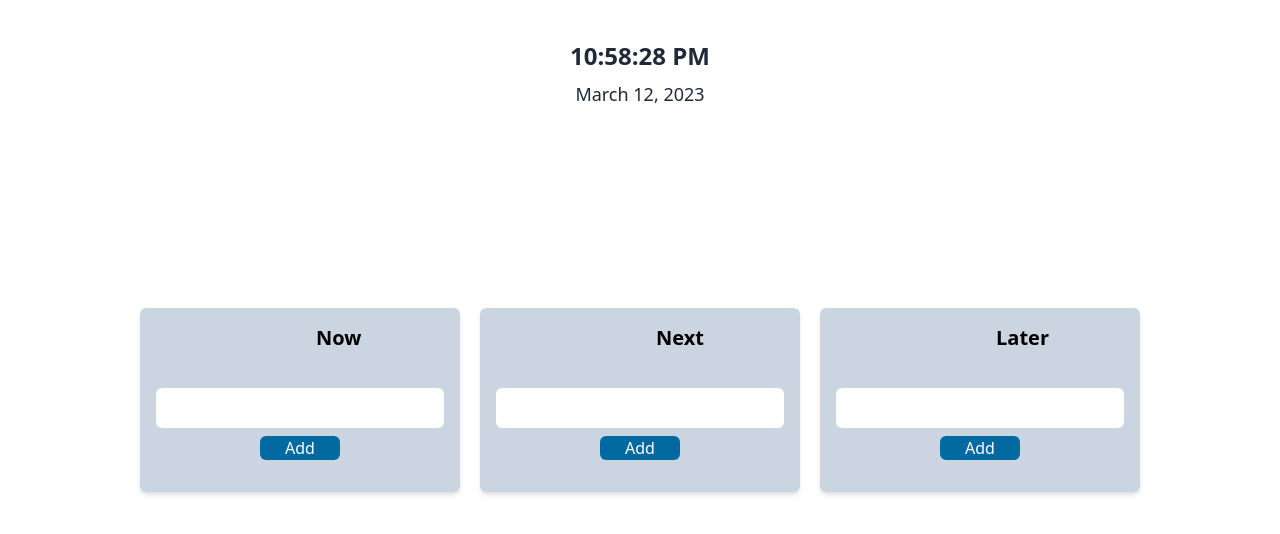
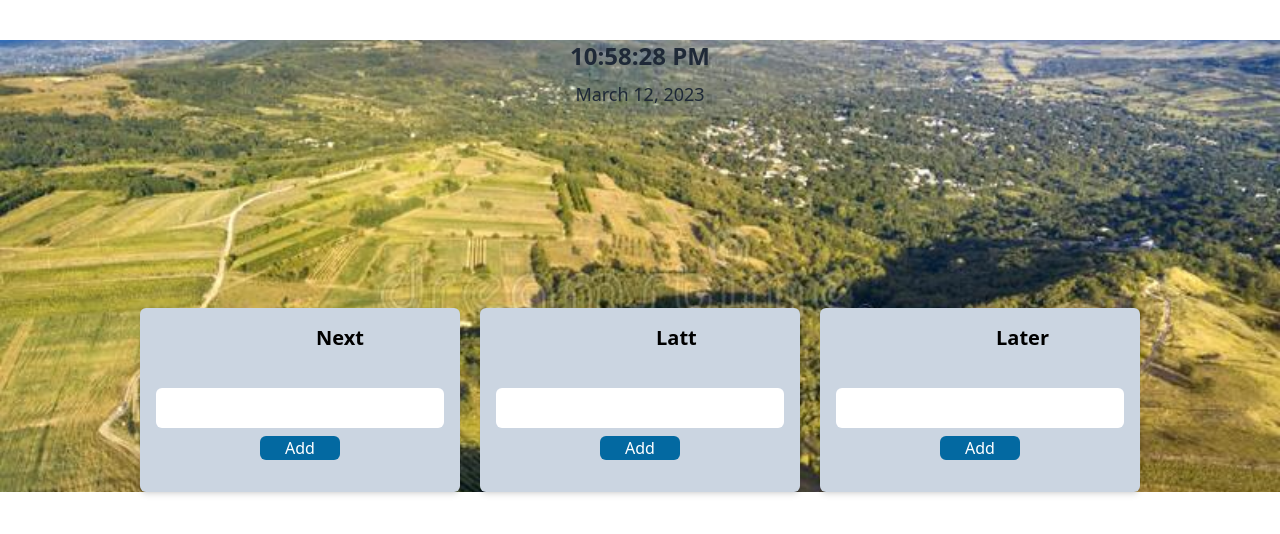
Before and after one commit to costiucigor/Todofy, a Vue app: page / in a window 1280 px wide. Shown: the top 534 px of the page. Built offline with nearby package versions, Linux system fonts and the light colour scheme.

Commit message:
bg image

```diff
--- a/src/App.vue
+++ b/src/App.vue
@@ -3,5 +3,16 @@
 </script>
 
 <template>
+  <div class="bg-image">
   <extension-component />
+  </div>
 </template>
+
+<style>
+.bg-image {
+  background-image: url('/src/assets/panorama-nature-hills-moldova-near-balanesti-village-193107868.jpg');
+  background-size: cover;
+  background-position: center center;
+  background-repeat: no-repeat;
+}
+</style>
--- a/src/components/ExtensionComponent.vue
+++ b/src/components/ExtensionComponent.vue
@@ -5,7 +5,7 @@
 import IconCheckboxMarked from '~icons/mdi/checkbox-marked'
 import IconTrashCan from '~icons/mdi/trash-can'
 import IconEdit from '~icons/mdi/edit'
-import { format } from 'date-fns'
+import {format} from 'date-fns'
 import draggable from "vuedraggable";
 
 const time = ref('')
@@ -21,11 +21,11 @@
 const defaultData = {
   columns: [
     {
-      name: "Now",
+      name: "Next",
       list: []
     },
     {
-      name: "Next",
+      name: "Latt",
       list: []
     },
     {
@@ -37,7 +37,7 @@
 
 const data = reactive(defaultData);
 
-if (chrome?.storage){
+if (chrome?.storage) {
   chrome.storage.sync.get(["key"], (result) => {
     const storeData = result["key"];
     if (storeData) {
@@ -53,7 +53,7 @@
 
 watch(data, (newData) => {
   if (chrome?.storage) {
-    chrome.storage.sync.set({key: toRaw(data) }, () => {
+    chrome.storage.sync.set({key: toRaw(data)}, () => {
     });
   } else {
     localStorage.setItem("todofy-data", JSON.stringify(newData))
@@ -151,7 +151,10 @@
                     >
                       Cancel
                     </button>
-                  <button class="bg-green-700 mb-4 rounded-md text-white text-l hover:bg-green-500 font-heavy w-20 transition duration-300 transform hover:-translate-y-1 hover:scale-110 leading-extra-loose">Save</button>
+                    <button
+                        class="bg-green-700 mb-4 rounded-md text-white text-l hover:bg-green-500 font-heavy w-20 transition duration-300 transform hover:-translate-y-1 hover:scale-110 leading-extra-loose">
+                      Save
+                    </button>
                   </div>
                 </form>
               </template>
@@ -197,7 +200,10 @@
                 required
             />
             <div class="flex justify-center">
-            <button class="bg-sky-700 mb-4 rounded-md text-white text-l hover:bg-sky-500 font-heavy w-20 transition duration-300 transform hover:-translate-y-1 hover:scale-110 leading-extra-loose">Add</button>
+              <button
+                  class="bg-sky-700 mb-4 rounded-md text-white text-l hover:bg-sky-500 font-heavy w-20 transition duration-300 transform hover:-translate-y-1 hover:scale-110 leading-extra-loose">
+                Add
+              </button>
             </div>
           </form>
         </div>
@@ -209,4 +215,5 @@
 .ghost {
   @apply bg-slate-400 opacity-40;
 }
+
 </style>
```
Also changed, not shown: src/assets/istockphoto-635792246-612x612.jpg (added), src/assets/panorama-nature-hills-moldova-near-balanesti-village-193107868.jpg (added). Lines whose indentation alone changed are shown as unchanged.
